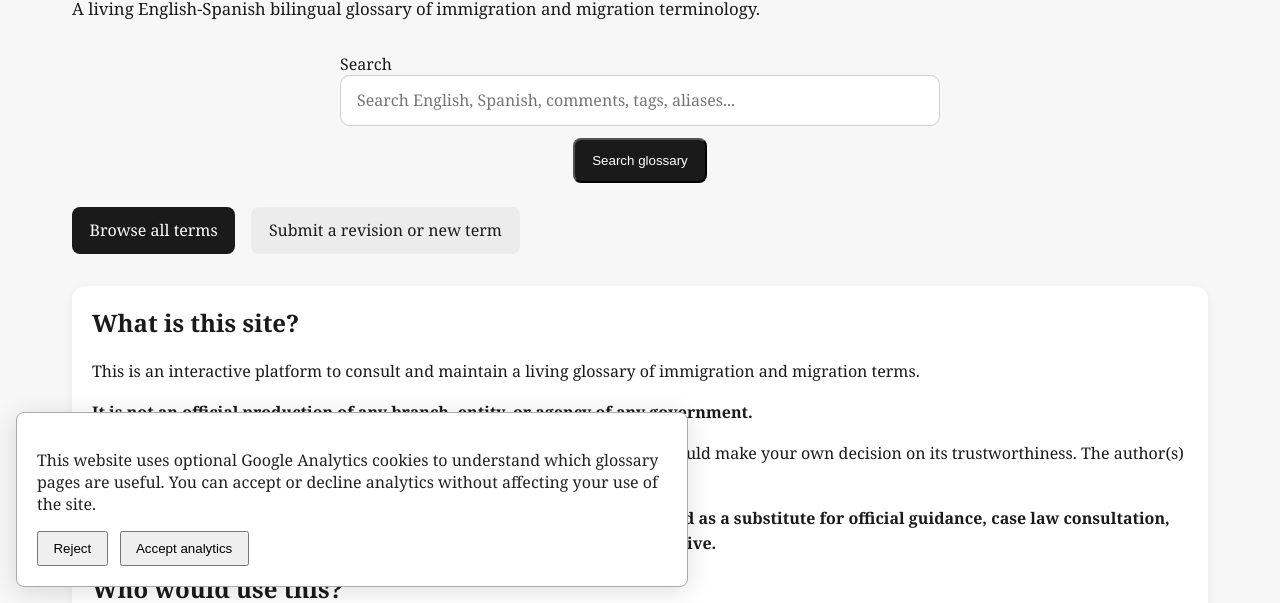
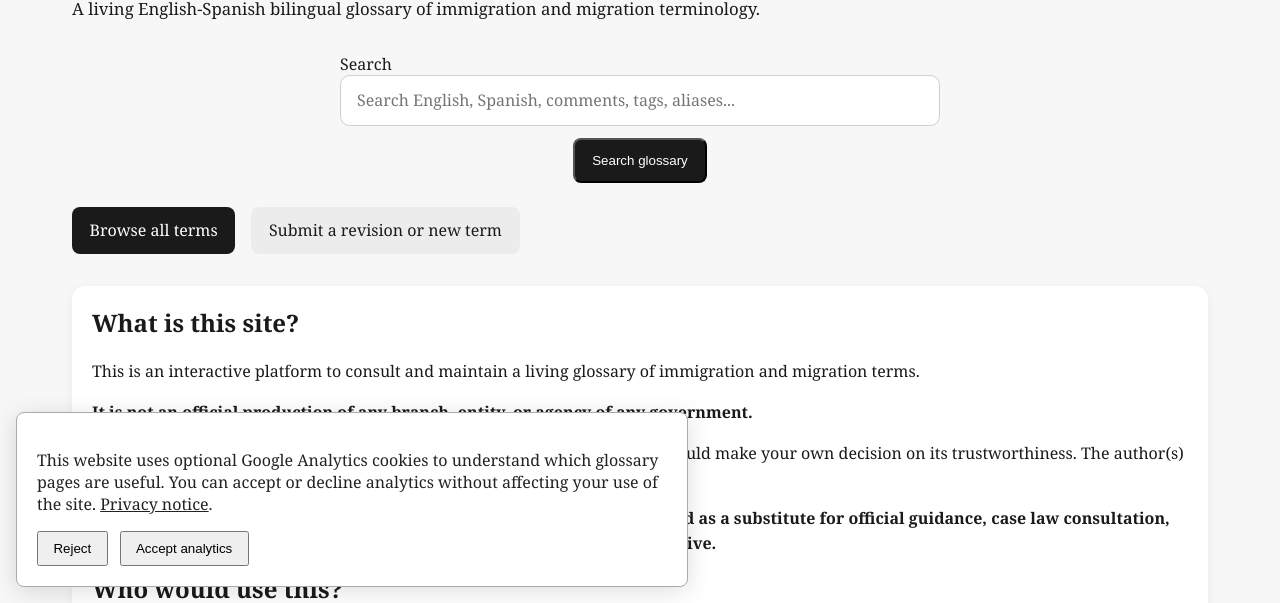
Before and after one commit to mapachurro/eoir-glossary, an Astro site: page / in a window 1280 px wide. Shown: the part 197-800 px from the top of the page. Built offline with nearby package versions, Linux system fonts and the light colour scheme; Astro itself is replaced by a stand-in of ours.

Commit message:
Add link to privacy page in consent content

```diff
--- a/astro-src/components/AnalyticsConsent.astro
+++ b/astro-src/components/AnalyticsConsent.astro
@@ -1,9 +1,11 @@
 <div id="analytics-consent" class="consent-banner" hidden>
   <p>
-    This website uses optional Google Analytics cookies to understand
-    which glossary pages are useful. You can accept or decline
-    analytics without affecting your use of the site.
-  </p>
+  This website uses optional Google Analytics cookies to
+  understand which glossary pages are useful. You can
+  accept or decline analytics without affecting your use
+  of the site.
+  <a href="/privacy/">Privacy notice</a>.
+</p>
 
   <div class="consent-actions">
     <button id="reject-analytics" type="button">
```
